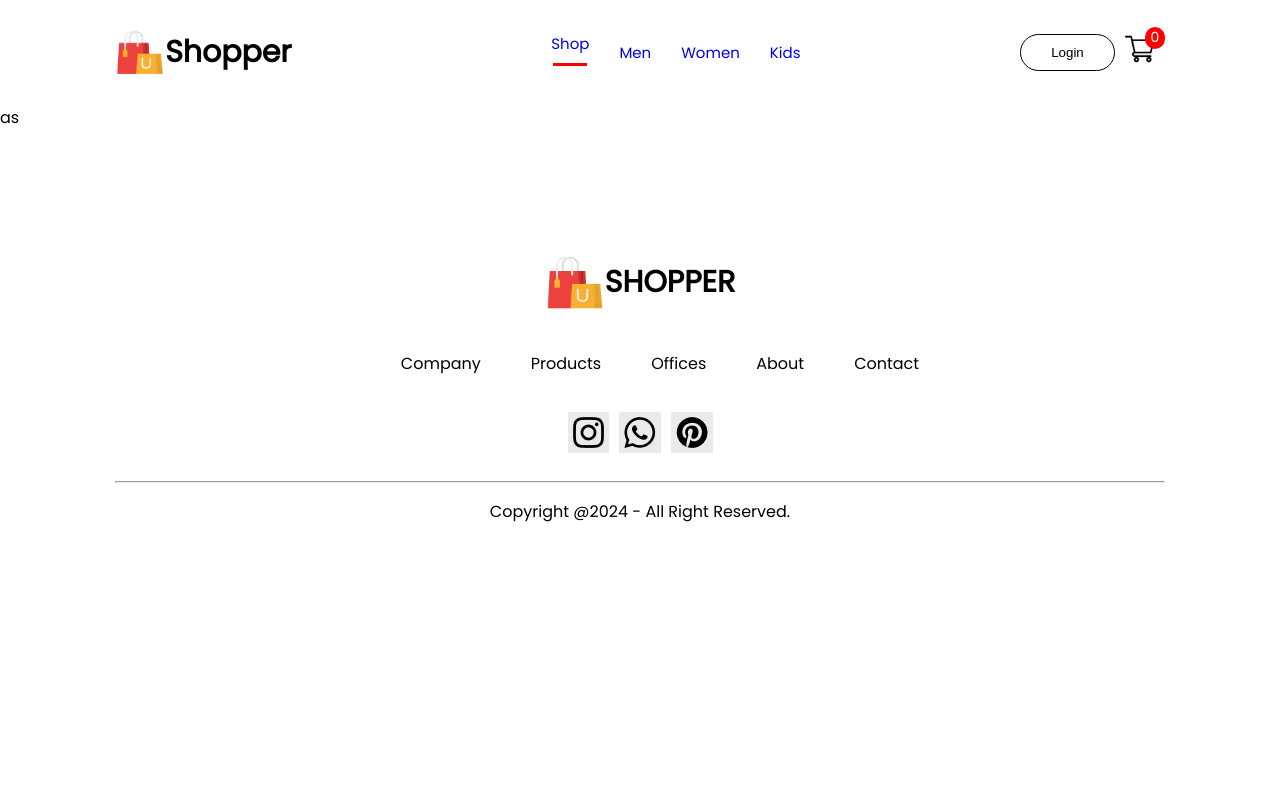
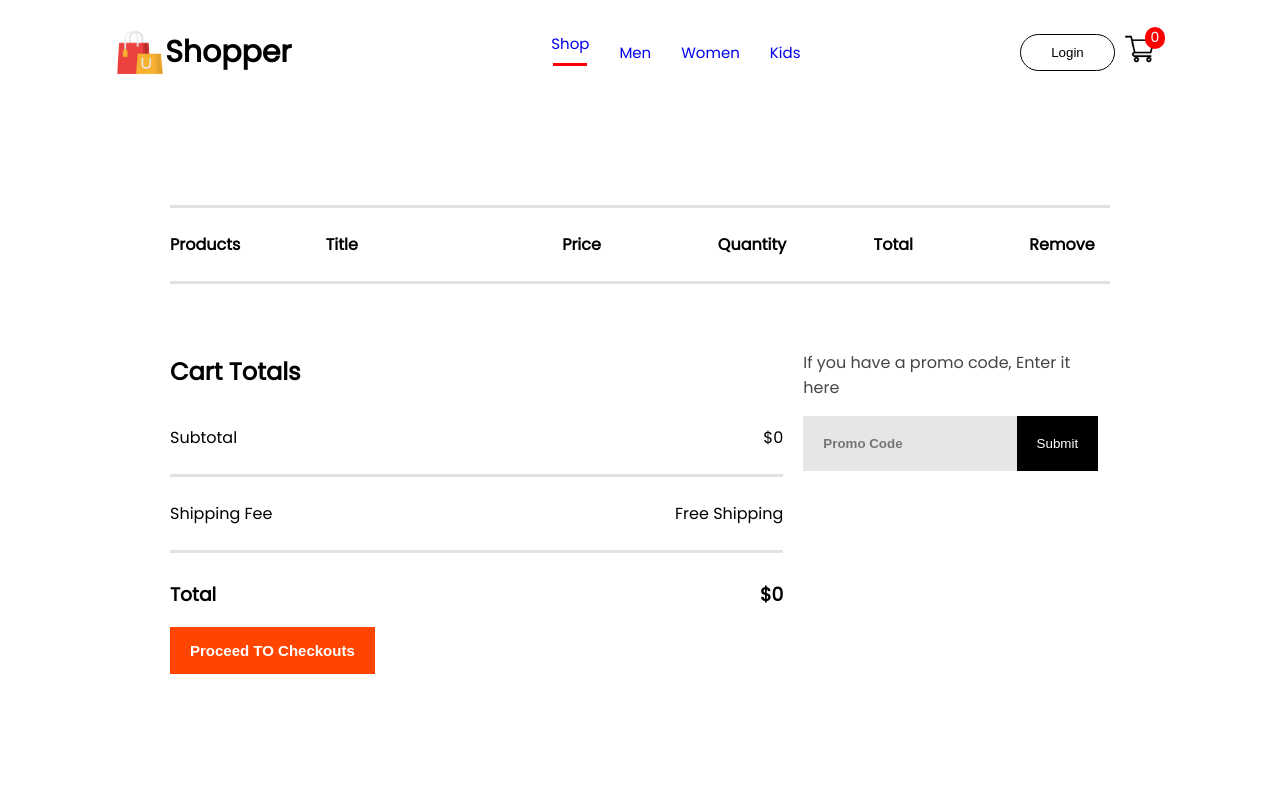
Before and after one commit to muazkhalid936/E-Commerce-Frontend, a React (Create React App) app: page /Cart in a window 1280 px wide. Shown: the top 799 px of the page. Built offline with nearby package versions, Linux system fonts and the light colour scheme.

Commit message:
Working on cart

```diff
--- a/src/components/Cartitem/Cartitem.css
+++ b/src/components/Cartitem/Cartitem.css
@@ -0,0 +1,82 @@
+.cartitem {
+  margin: 100px 170px;
+}
+.cart-item-main {
+  display: grid;
+  pad: 20px 0px;
+  gap: 75px;
+  grid-template-columns: 1fr 2fr 1fr 1fr 1fr 1fr;
+
+  align-items: center;
+}
+.cartitem hr {
+  height: 3px;
+  background: #e2e2e2;
+  border: 0;
+}
+.cart-format {
+  display: grid;
+  grid-template-columns: 1fr 2fr 1fr 1fr 1fr 1fr;
+  align-items: center;
+  gap: 75px;
+  pad: 20px 0px;
+  font-size: 15px;
+  color: #454545;
+  font-weight: 500;
+}
+
+.cart-quantity {
+  color: #454545;
+  border: 1px solid #b0b0b0;
+  background: #e2e2e2;
+  padding: 10px 10px;
+  width: 40px;
+}
+.cart-icon {
+  height: 70px;
+}
+.cart-billing {
+  display: flex;
+  gap: 20px;
+  margin: 50px 0px;
+}
+.cart-down {
+  /* width: 60%; */
+  flex: 2;
+}
+.cart-totals {
+  display: flex;
+  justify-content: space-between;
+}
+.cart-proceed {
+  padding: 15px 20px;
+  color: white;
+  border: none;
+  font-size: 15px;
+  background: orangered;
+}
+.cart-promocode {
+  flex: 1;
+}
+
+.cart-promocode p {
+  color: #454545;
+}
+.cart-promo input {
+  border: none;
+  outline: none;
+  background: transparent;
+  padding: 20px 20px;
+  color: #454545;
+  font-weight: 600;
+  margin: 0px;
+  background-color: #e6e6e6;
+}
+.promo-btn {
+  margin: 0px;
+  padding: 20px 20px;
+  background: black;
+  border: none;
+  color: white;
+  margin-left: -10px;
+}
--- a/src/components/Cartitem/Cartitem.jsx
+++ b/src/components/Cartitem/Cartitem.jsx
@@ -1,7 +1,87 @@
-import React from "react";
+import React, { useContext } from "react";
 import "./Cartitem.css";
+import remove_icon from "../Assets/cart_cross_icon.png";
+import { ShopContext } from "../../context/ShopContext";
+
 const Cartitem = () => {
-  return <div className="cartitem">as</div>;
+  const { all_product, cartItem, addToCart, removeFromCart } =
+    useContext(ShopContext);
+  console.log(cartItem, "as");
+  return (
+    <div className="cartitem">
+      <hr></hr>
+      <b>
+        <div className="cart-item-main">
+          {" "}
+          <p>Products</p>
+          <p>Title</p>
+          <p>Price</p>
+          <p>Quantity</p>
+          <p>Total</p>
+          <p>Remove</p>
+        </div>
+      </b>
+
+      <hr />
+      {all_product.map((e) => {
+        if (cartItem[e.id] > 0) {
+          return (
+            <div>
+              <div className="cart-format">
+                <img src={e.image} className="cart-icon" />
+                <p>{e.name}</p>
+                <p>${e.new_price}</p>
+                <button className="cart-quantity">{cartItem[e.id]}</button>
+                <p>{e.new_price * cartItem[e.id]}</p>
+                <img
+                  src={remove_icon}
+                  onClick={() => {
+                    removeFromCart(e.id);
+                  }}
+                  className="cart-remove"
+                />
+              </div>
+
+              <hr />
+            </div>
+          );
+        }
+      })}
+
+      <div className="cart-billing">
+      <div className="cart-down">
+        <h2>Cart Totals</h2>
+        <div>
+          <div className="cart-totals">
+            <p>Subtotal</p>
+            <p>${0}</p>
+          </div>
+          <hr />
+          <div className="cart-totals">
+            <p>Shipping Fee</p>
+            <p>Free Shipping</p>
+          </div>
+          <hr />
+          <div className="cart-totals">
+            <h3>Total</h3>
+            <h3>${0}</h3>
+          </div>
+        </div>
+        <button className="cart-proceed"><b>Proceed TO Checkouts</b></button>
+      </div>
+
+      <div className="cart-promocode">
+        <p>If you have a promo code, Enter it here</p>
+        <div className="cart-promo">
+          <input type="text" placeholder="Promo Code" />
+            {" "}
+
+          <button className="promo-btn">Submit</button>
+        </div>
+      </div>
+      </div>
+    </div>
+  );
 };
 
 export default Cartitem;
```
